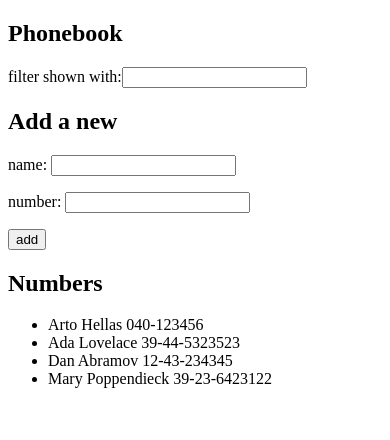
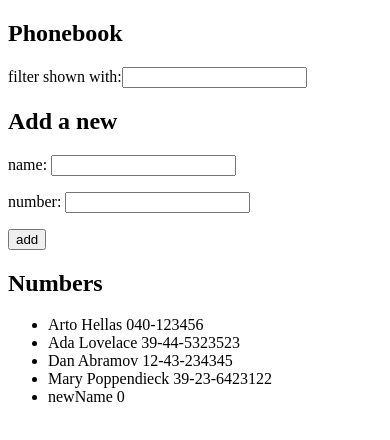
Before and after one commit to silversPuppet/fullstackOpen, a React (Vite) app in the folder part2/phonebook/: page / in a window 390 px wide. Shown: the top 440 px of the page. Built offline with nearby package versions, Linux system fonts and the light colour scheme; data requests are answered from the project's data file.

Commit message:
phonebook 2.13

```diff
--- a/part2/phonebook/db.json
+++ b/part2/phonebook/db.json
@@ -19,6 +19,11 @@
       "name": "Mary Poppendieck",
       "number": "39-23-6423122",
       "id": "4"
+    },
+    {
+      "name": "newName",
+      "number": "0",
+      "id": "pg_VSpvh0LE"
     }
   ],
   "$schema": "./node_modules/json-server/schema.json"
--- a/part2/phonebook/src/App.jsx
+++ b/part2/phonebook/src/App.jsx
@@ -2,10 +2,7 @@
 import Persons from './components/Persons.jsx'
 import Filter from './components/Filter.jsx'
 import PersonForm from './components/PersonForm.jsx'
-import axios from 'axios'
-
-
-
+import personService from './services/persons.js'
 
 const App = () => {
   const [persons, setPersons] = useState([])
@@ -17,12 +14,8 @@
 
   const personHook = () => {
     console.log("hook")
-    axios
-    .get("http://localhost:3001/persons")
-    .then(response => {
-      console.log("fulfilled")
-      setPersons(response.data)
-    })
+    personService.getAll().then(initialPersons => {
+      setPersons(initialPersons)})
   }
   useEffect(personHook, [])
 
@@ -39,14 +32,17 @@
         id: persons.length + 1
       }
 
-      axios
-        .post("http://localhost:3001/persons", newPerson)
-        .then(response => {
-          const updatedPersons = persons.concat(response.data)
+      personService.create(newPerson)
+        .then(initialPersons => {
+          const updatedPersons = persons.concat(initialPersons)
           setPersons(updatedPersons)
           console.log(updatedPersons)
         })
     }
+  }
+
+  const deletePerson = (event) => {
+
   }
 
   const handleNameChange = (event) => {
--- /dev/null
+++ b/part2/phonebook/src/services/persons.js
@@ -0,0 +1,15 @@
+import axios from 'axios'
+
+const baseUrl = "http://localhost:3001/persons"
+
+const getAll = () => {
+  const request = axios.get(baseUrl)
+  return request.then(response => response.data)
+}
+
+const create = newPerson => {
+  const request = axios.post(baseUrl, newPerson)
+  return request.then(response => response.data)
+}
+
+export default { getAll, create}
```
